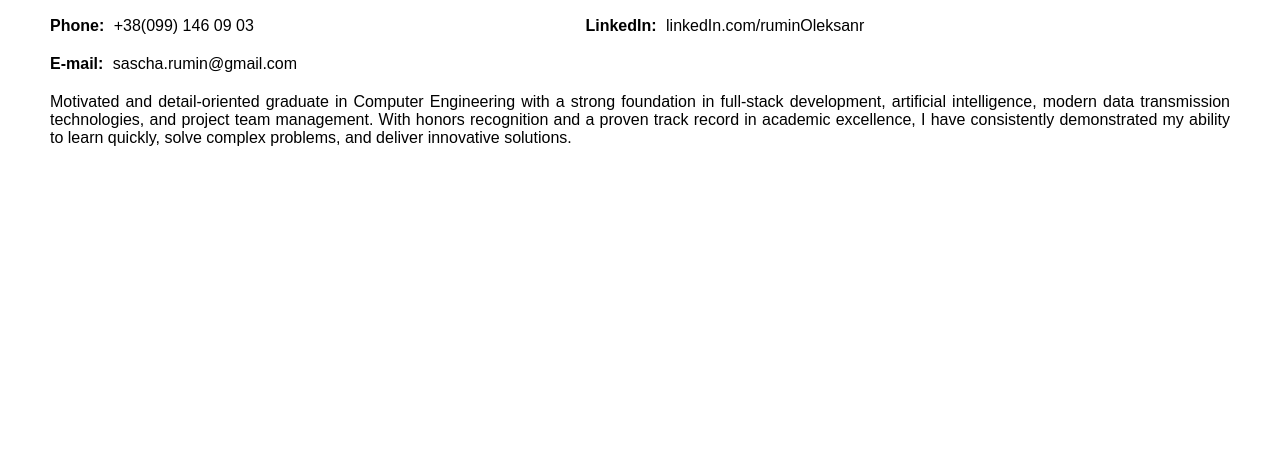
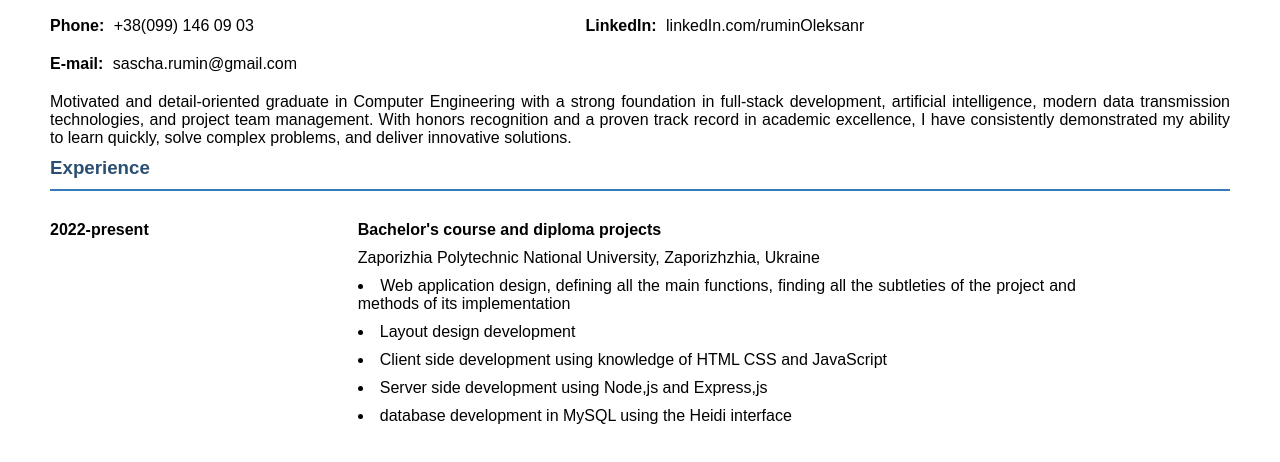
Before and after one commit to Alehandrovish/FC-CV, a plain HTML site: page index.html in a window 1280 px wide. Shown: the part 138-600 px from the top of the page. Drawn offline with Linux system fonts and the light colour scheme.

Commit message:
Adding experience part

```diff
--- a/index.html
+++ b/index.html
@@ -9,13 +9,13 @@
 <body>
     <h1>Rumin Oleksandr</h1>
     <h2>JavaScript Developer</h2>
-    <section>
+    <section class="contacts">
         <span>Phone: </span><a  href="tel:+38(099)1460903">+38(099) 146 09 03</a>
     </section>
-    <section>
+    <section class="contacts">
         <span>LinkedIn: </span><a href="https://linkedIn.com/ruminOleksanr">linkedIn.com/ruminOleksanr</a>
     </section>
-    <section>
+    <section class="contacts">
         <span>E-mail: </span><a href="mailto:sascha.rumin@gmail.com">sascha.rumin@gmail.com</a>
     </section>
     <p>Motivated and detail-oriented graduate in Computer Engineering with a strong foundation in full-stack development,
@@ -23,5 +23,19 @@
         and a proven track record in academic excellence, I have consistently demonstrated my ability to learn quickly, solve
         complex problems, and deliver innovative solutions.
     </p>
+    <h3>Experience</h3>
+    <section class="body_part">
+        <span>2022-present</span>
+        <section class="content">
+            <h4>Bachelor's course and diploma projects</h4>
+            <nav> Zaporizhia Polytechnic National University, Zaporizhzhia, Ukraine
+                <li>Web application design, defining all the main functions, finding all the subtleties of the project and methods of its implementation</li>
+                <li>Layout design development</li>
+                <li>Сlient side development using knowledge of HTML CSS and JavaScript</li>
+                <li>Server side development using Node,js and Express,js</li>
+                <li>database development in MySQL using the Heidi interface</li>
+            </nav>
+        </section>
+    </section>
 </body>
 </html>
--- a/style.css
+++ b/style.css
@@ -23,7 +23,7 @@ h2{
     font-weight: normal;
     color: #2a4f72;
 }
-section{
+section.contacts{
     display: inline-block;
     width: 45%;
 }
@@ -34,3 +34,23 @@ a{
     text-decoration: none;
     margin: 15px 5px;
 }
+h3{
+    color: #2a4f72;
+    padding-bottom: 10px;
+    border-bottom: 2px solid #367ab9;
+}
+section.body_part{
+    font-size: 0;
+}
+section.body_part span, section{
+   display: inline-block;
+   font-size: initial;
+}
+section.body_part span{
+    vertical-align: top;
+    width: 30%;
+}
+section.body_part section{
+    margin: 0;
+    width: 70%;
+}
```
